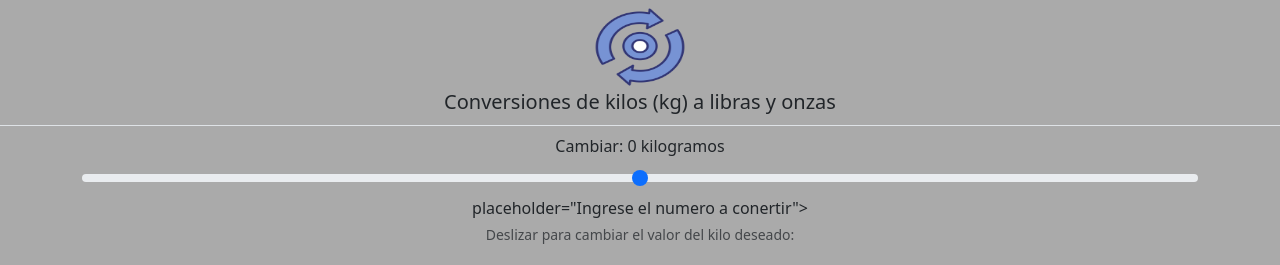
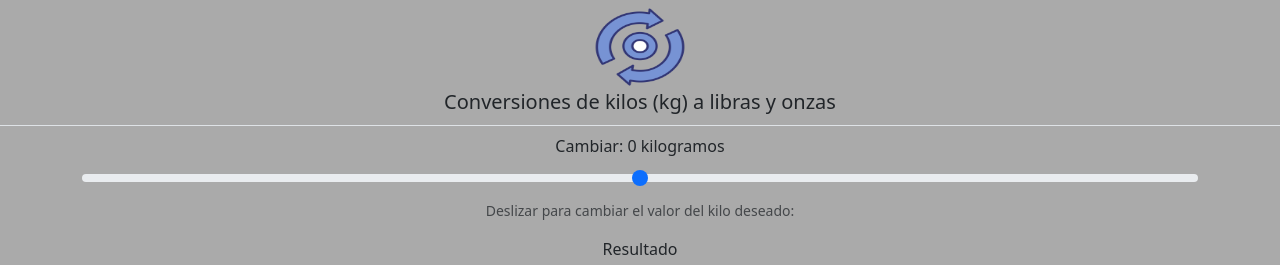
Before and after one commit to luis505050/proyect, a plain HTML site: page conversion/main.html in a window 1280 px wide. Shown: the part 208-473 px from the top of the page. Drawn offline with nearby package versions, Linux system fonts and the light colour scheme; a script that the page names is missing.

Commit message:
Update main.html

```diff
--- a/conversion/main.html
+++ b/conversion/main.html
@@ -39,7 +39,6 @@
                         <div class="mb-3">
                             <label class="form-label" for="kilogramos">Cambiar: <span id="lbl-kilogramos">0 kilogramos </span> </label>
                             <input class="form-range" type="range" min="-200" max="200" id="kilogramos" oninput="CambiarKilogramos()">
-                            placeholder="Ingrese el numero a conertir">
                             <div class="form-text">Deslizar para cambiar el valor del kilo deseado: </div>
                         </div>
                         <div class="mb-3">
```
